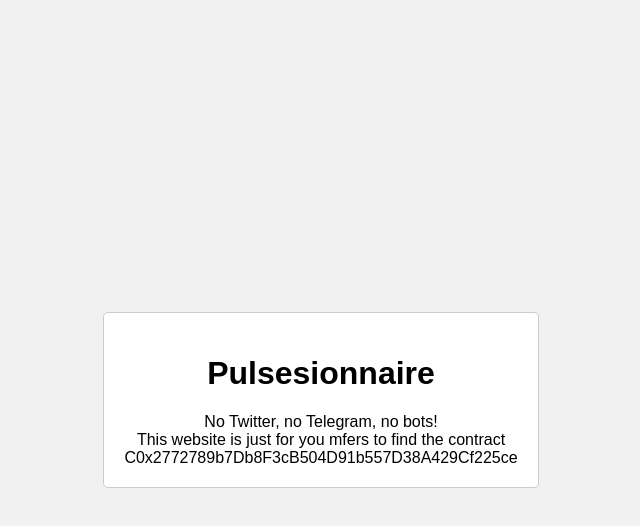
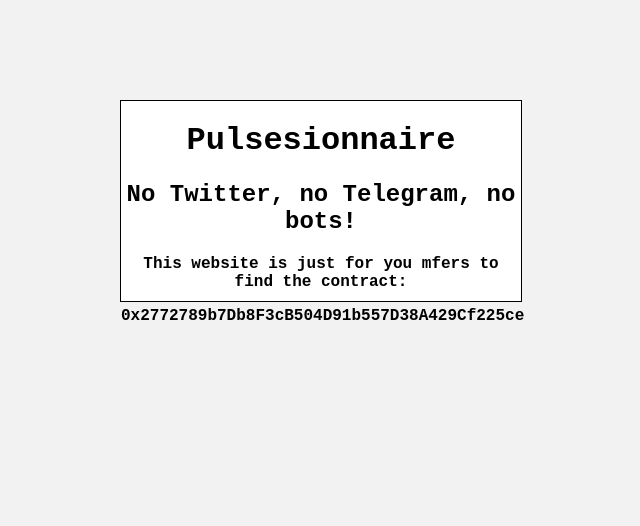
Before and after one commit to midnightmadwalk/Pulsesionnaire, a plain HTML site: page index.html in a window 1280 px wide. Shown: the whole page, without its empty margins (319-959 px from the left). Drawn offline with Linux system fonts and the light colour scheme.

Commit message:
Update index.html

```diff
--- a/index.html
+++ b/index.html
@@ -1,41 +1,34 @@
 <!DOCTYPE html>
-<html lang="en">
+<html>
 <head>
-  <meta charset="UTF-8">
-  <meta http-equiv="X-UA-Compatible" content="IE=edge">
-  <meta name="viewport" content="width=device-width, initial-scale=1.0">
   <title>Pulsesionnaire</title>
   <style>
     body {
-      background-color: #f1f1f1;
-      display: flex;
-      align-items: center;
-      justify-content: center;
-      height: 100vh;
-      margin: 0;
-      font-family: Arial, sans-serif;
+      background-color: #f2f2f2;
     }
 
-    .container {
-      background-color: #fff;
-      border: 1px solid #ccc;
-      border-radius: 5px;
-      padding: 20px;
+    .rectangle {
+      width: 400px;
+      height: 200px;
+      background-color: #ffffff;
+      border: 1px solid #000000;
+      margin: 100px auto;
       text-align: center;
-      max-width: 400px;
+      font-family: 'Courier New', monospace;
+      user-select: none;
     }
 
-    .container p {
-      margin: 0;
+    .bold-text {
+      font-weight: bold;
     }
   </style>
 </head>
 <body>
-  <div class="container">
-    <h1>Pulsesionnaire</h1>
-    <p>No Twitter, no Telegram, no bots!</p>
-    <p>This website is just for you mfers to find the contract</p>
-    <p>C0x2772789b7Db8F3cB504D91b557D38A429Cf225ce</p>
+  <div class="rectangle">
+    <h1 class="bold-text">Pulsesionnaire</h1>
+    <h2 class="bold-text">No Twitter, no Telegram, no bots!</h2>
+    <p class="bold-text">This website is just for you mfers to find the contract:</p>
+    <p class="bold-text contract-address">0x2772789b7Db8F3cB504D91b557D38A429Cf225ce</p>
   </div>
 </body>
 </html>
```
